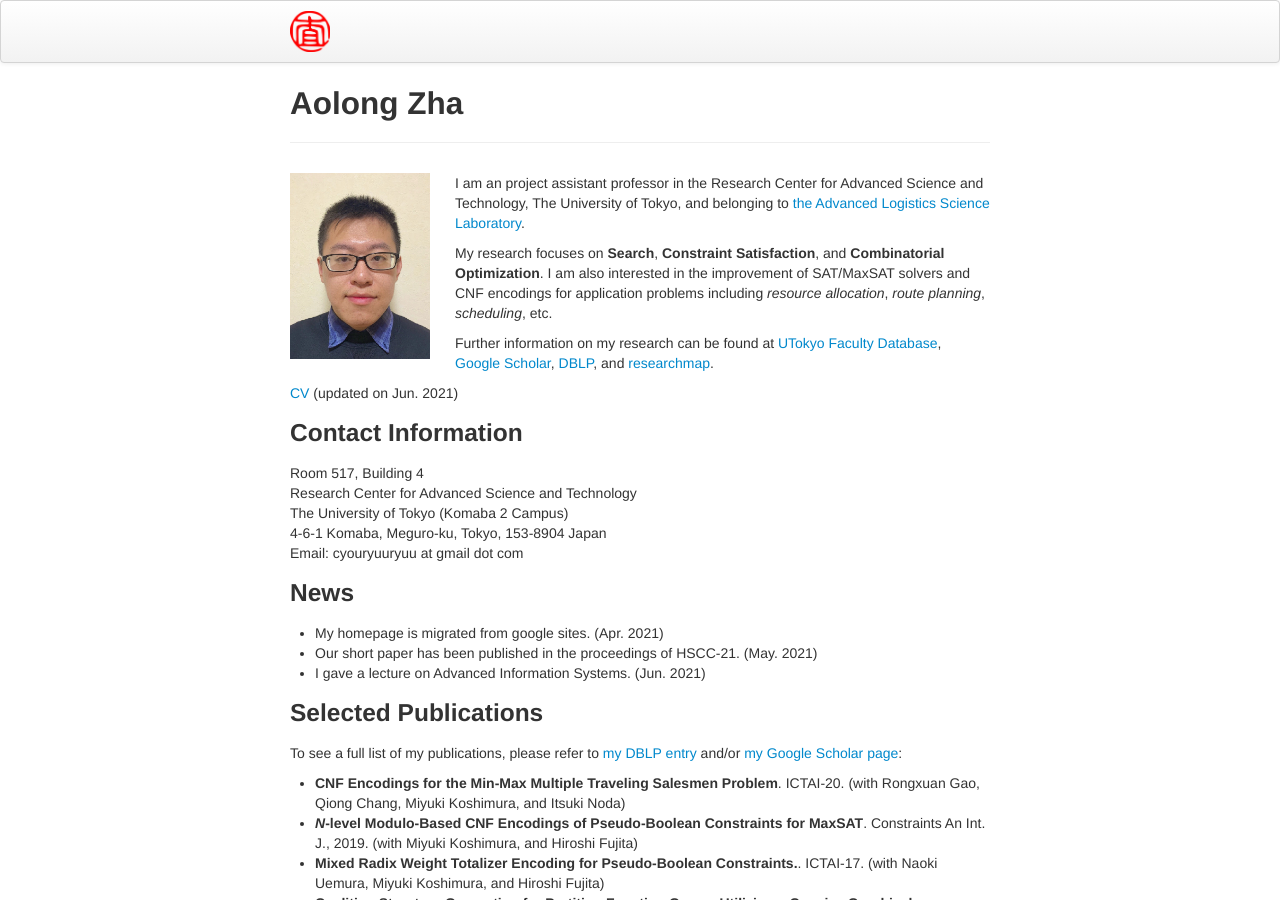
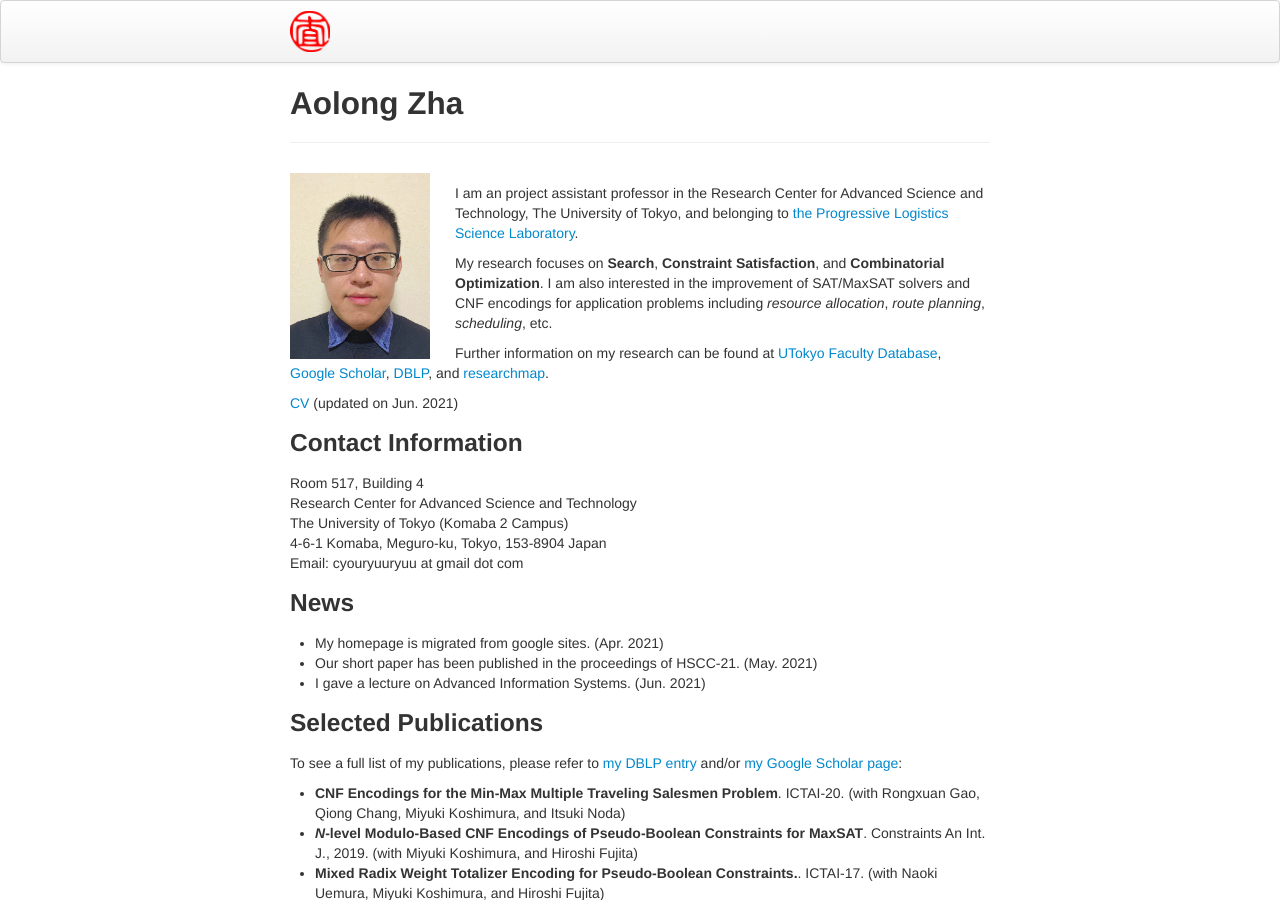
Before and after one commit to CyouRyuu/cyouryuu.github.io, a Jekyll site: the page built from index.md, in a window 1280 px wide and 900 px high. Built offline with Jekyll 4.4.1, drawn with Linux system fonts in a browser that asks for light colours.

Commit message:
2nd commit

```diff
--- a/index.md
+++ b/index.md
@@ -4,9 +4,10 @@ title: Aolong Zha
 ---
 
 <img style="float:left; width:20%; margin:0px 25px 0px 0px;" src="AolongZHA.jpg" />
+
 I am an project assistant professor in
 the Research Center for Advanced Science and Technology, The University of Tokyo,
-and belonging to [the Advanced Logistics Science Laboratory](http://park.itc.u-tokyo.ac.jp/logistics/wp).
+and belonging to [the Progressive Logistics Science Laboratory](https://www.rcast.u-tokyo.ac.jp/en/research/progressive_logistic_Science.html).
 
 My research focuses on **Search**, **Constraint Satisfaction**,
 and **Combinatorial Optimization**.
```
Also changed, not shown: ReadMe.md.
